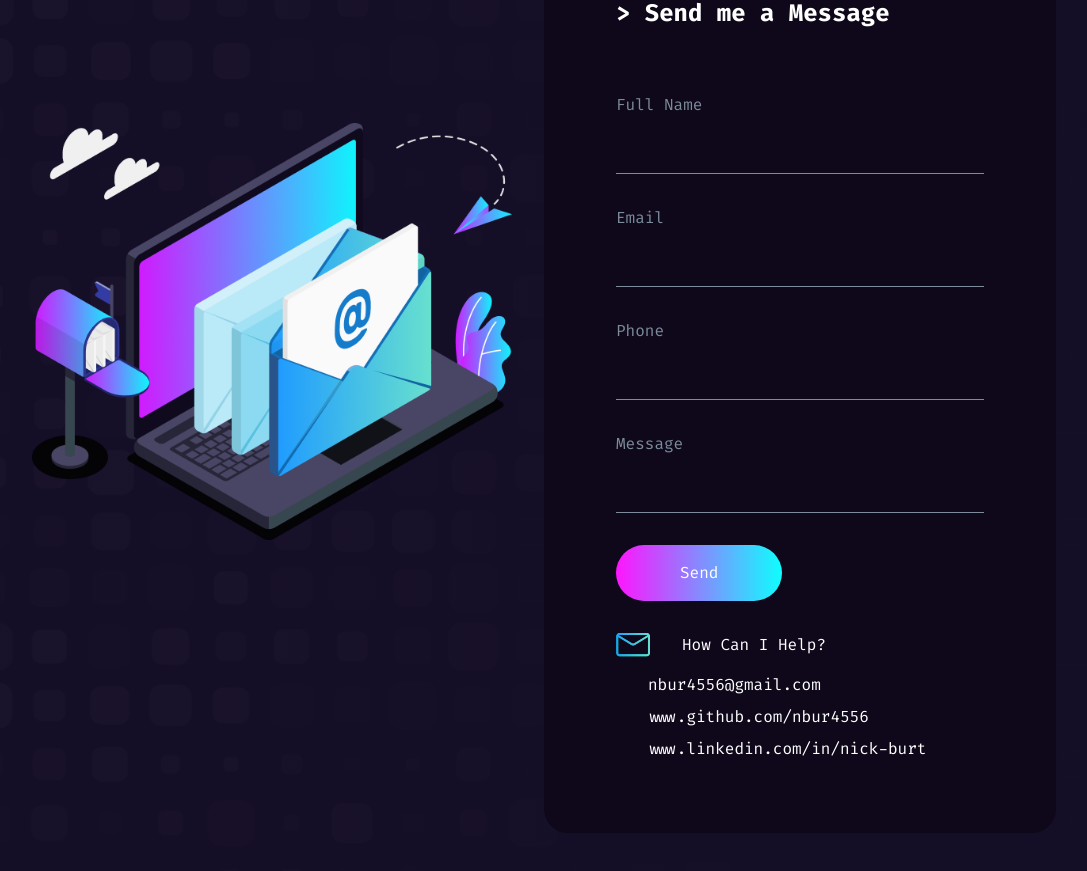
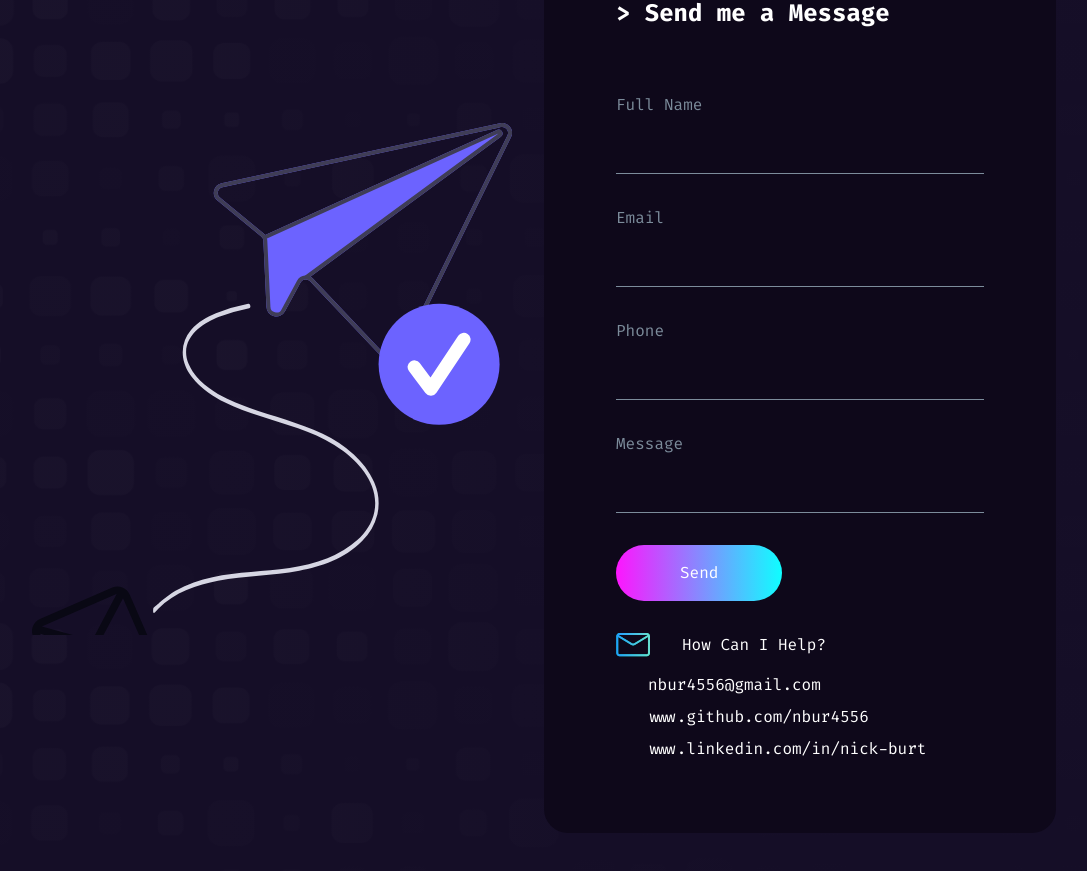
Before and after one commit to nbur4556/svkit-portfolio, a SvelteKit app: page / in a window 1280 px wide. Shown: the part 2418-3289 px from the top of the page, without its empty margins (96-1183 px from the left). Built offline with nearby package versions, Linux system fonts and the light colour scheme.

Commit message:
use message sent image

```diff
--- a/src/components/Contact.svelte
+++ b/src/components/Contact.svelte
@@ -8,10 +8,11 @@
 
 <PageContent class="lg:mb-lg">
   <section class="flex lg:flex-row flex-col-reverse justify-between items-center gap-sm">
+    <!-- TODO: graphics-update: fix alignment -->
     <ImageContainer
       class="lg:h-xxl lg:visible invisible"
-      src="/images/mailbox.png"
-      alt="Mailbox full of letters shown protruding from a computer screen."
+      src="/images/undraw_message-sent.svg"
+      alt="Message shown as a paper plane with a checkmark"
     />
 
     <Card class="lg:max-w-xxl w-full" classBody="text-white" testId="contact">
```
Also changed, not shown: static/images/undraw_message-sent.svg.
